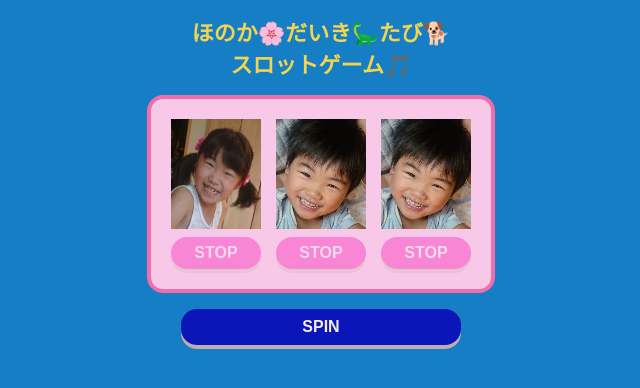
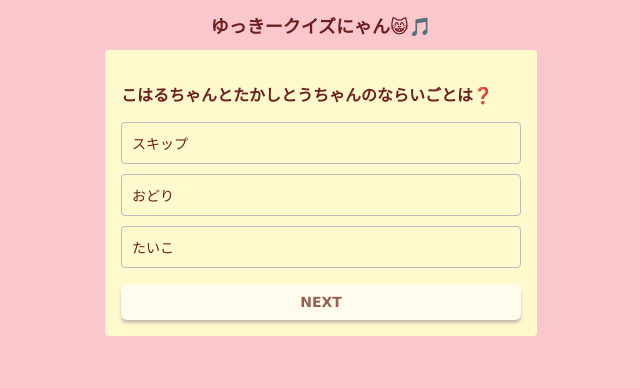
Before and after one commit to yukicyoco/honoka.github.io, a plain HTML site: page index.html in a window 1280 px wide. Shown: the whole page, without its empty margins (319-959 px from the left). Drawn offline with Linux system fonts and the light colour scheme.

Commit message:
Add files via upload

```diff
--- a/css/styles.css
+++ b/css/styles.css
@@ -1,68 +1,126 @@
 body {
-  background: rgb(22, 126, 196);
-  font-size: 16px;
-  color: rgb(46, 7, 7);
-  font-weight: bold;
-  font-family: Arial, Helvetica, sans-serif ;
+  background: rgb(250, 199, 205);
+  font-size: 14px;
+  color: rgb(109, 30, 30);
+  font-family: Verdana, Geneva, Tahoma, sans-serif;
 }
 
 h1 {
-color: rgb(241, 212, 79);
-text-align: center;
-font-size: 22px;
+  text-align: center;
+  font-size: 18px;
+}
+.container {
+  width: 400px;
+  margin: 8px auto; /* センターよせ */
+  background: lemonchiffon;
+  border-radius: 4px;
+  padding: 16px;
+  position: relative;
 }
 
- main {
-  width: 300px;
-  background: rgb(248, 200, 232);
-  padding: 20px;
-  border: 4px solid hsl(332, 85%, 69%);
-  border-radius: 16px;
-  margin: 16px auto;/* 中央揃え */
-  display: flex;/* 横並べ */
-  justify-content: space-between;/*　それぞれのパネルの間をあける */
- }
+#question {
+  margin-bottom: 16px;
+  font-size: 16px;
+  font-weight: bold;
+}
 
-.panel img {
-  width: 90px;
-  height: 110px;
-  margin-bottom: 4px;  /* 下のボタンとスペースあける*/
+#choices {
+  list-style: none;
+  padding: 0;
+  margin-bottom: 16px;
+}
+
+#choices >li {
+  border: 1px solid rgb(189, 188, 188);
+  border-radius: 4px;
+  padding: 10px;
+  margin-bottom: 10px;
+  cursor: pointer;
+}
+
+#choices > li:hover{
+  background: pink;
+}
+
+#choices > li.correct {
+  background: rgb(219, 168, 253);
+  border-color: rgb(188, 111, 252);
+  color: rgb(59, 4, 70);
+  font-weight: bold;
+}
+
+#choices > li.correct::after {
+  content: '... あってるにゃぁ～😸🎵';
+
 }
 
 
-.stop {
-  cursor: pointer;
-  width: 90px;
-  height: 32px;
-  background: rgb(250, 70, 196);
-  box-shadow: 0 4px 0 rgb(216, 192, 196);
-  border-radius: 30px;
-  line-height: 32px;
-  text-align: center;
-  color: rgb(245, 235, 235);
-  user-select: none;
+#choices > li.wrong {
+  background: rgb(219, 253, 168);
+  border-color: rgb(163, 212, 196);
+  color: rgb(4, 70, 48);
+  font-weight: bold;
 }
 
-#spin {
-  cursor: pointer;
-  width: 280px;
-  height: 36px;
-  background: rgb(11, 22, 184);
-  box-shadow: 0 4px 0 rgb(194, 172, 176);
-  border-radius: 16px;
-  line-height: 36px;
-  text-align: center;
-  color: rgb(245, 235, 235);
-  user-select: none;
-  /* ボタンを中央に */
-  margin: 0 auto;
+#choices > li.wrong::after {
+  content: '... ちがうにゃ😹💦';
 }
 
-.unmatched {
-  opacity: 0.5;
+#btn {
+  background: rgb(240, 132, 222);
+  padding: 10px;
+  border-radius: 6px;
+  text-align: center;
+  font-weight: bold;
+  box-shadow: 0 3px 3px 0 rgb(199, 181, 184);
 }
 
-/* スピンボタン押したらもう押せないように */
-.inactive {
-  opacity: 0.5;
+#result > a {
+  background: rgb(248, 62, 217);
+  padding: 10px;
+  border-radius: 6px;
+  text-align: center;
+  font-weight: bold;
+  box-shadow: 0 3px 3px 0 rgb(199, 181, 184);
 }
+
+/* #btn:hover {
+  background: rgb(241, 90, 221); */
+
+#btn.disabled {
+  background: rgb(255, 254, 251);
+  box-shadow: 0 3px 3px 0 rgb(180, 164, 166);
+  opacity: 0.7;
+}
+
+#result {
+  position: absolute;
+  font-weight: bold;
+  font-size: large;
+  text-align: center;
+  color: rgb(247, 26, 210);
+  width:  300px;
+  background: rgb(247, 173, 247);
+  padding: 30px;
+  box-shadow: rgb(189, 189, 189);
+  top: 80px;
+  left: 0;
+  right: 0;
+  margin: 0 auto;
+  border-radius: 25px;
+  transition: 0.4s;
+}
+
+#result.hidden {
+  transform: translateY(-500px);
+}
+
+
+#result > p {
+  font-size: 24px;
+}
+#result > a {
+  display: block;
+  color: rgb(54, 2, 2);
+  text-decoration: none;
+}
--- a/index.html
+++ b/index.html
@@ -1,33 +1,24 @@
 <!DOCTYPE html>
 <html lang="ja">
   <head>
-  <meta charset="UTF-8">
-  <meta http-equiv="X-UA-Compatible" content="IE=edge">
-  <meta name="viewport" content="width=device-width, initial-scale=1.0">
-  <title>🎵ほのか🌸だいき🦕たび🐕</title>
-  <link rel="stylesheet" href="css/styles.css">
+    <meta charset="UTF-8" />
+    <meta http-equiv="X-UA-Compatible" content="IE=edge" />
+    <meta name="viewport" content="width=device-width, initial-scale=1.0" />
+    <link rel="stylesheet" href="css/styles.css" />
+    <title>ゆっきークイズ🎵</title>
   </head>
   <body>
-  <h1>ほのか🌸だいき🦕たび🐕<br>スロットゲーム🎵 </h1>
-  <main>
-    <!-- <section class="panel">
-      <img src="">
-      <div class="stop">STOP</div>
+    <h1>ゆっきークイズにゃん😸🎵</h1>
+    <section class="container">
+      <p id="question"></p>
+      <ul id="choices"></ul>
+      <div id="btn" class="disabled">NEXT</div>
+      <section id="result" class="hidden">
+        <p></p>
+        <!-- Score: 3 / 3消す -->
+        <a href="">またするにゃん😺❓</a>
       </section>
-
-    <section class="panel">
-      <img src="img/cherry.png">
-      <div class="stop">STOP</div>
     </section>
-
-    <section class="panel">
-      <img src="img/seven.png">
-      <div class="stop">STOP</div>
-    </section>  ★JSでsection追加したので削除★-->
-  </main>
-
-  <div id ="spin">SPIN</div>
-
 
     <script src="js/main.js"></script>
   </body>
--- a/js/main.js
+++ b/js/main.js
@@ -1,123 +1,107 @@
 'use strict';
+{
+  const question = document.getElementById('question');
+  const choices = document.getElementById('choices');
+  const btn = document.getElementById('btn');
+  const result = document.getElementById('result');
+  const scoreLabel = document.querySelector('#result > p');// スコア
 
-{
+  const quizSet = shuffle([
+    {q: 'ゆっきーのおとうとは❓', c: ['ひろくん', 'だいきくん', 'たんじろう']},
+    {q: 'こはるちゃんとたかしとうちゃんのならいごとは❓', c: ['たいこ', 'おどり', 'スキップ']},
+    {q: 'ほのかちゃんとさくらちゃんはなんねんせい❓', c: ['1ねんせい', '３ねんせい', 'おひさまぐみ']},
+    {q: 'ひろくんちにいたいぬのなまえは❓', c: ['たび', 'ける', 'いのすけ']},
+    {q: 'ほのかちゃんのおとうとのなまえは❓', c: ['だいき', 'げんき', 'うっきー']},
+    {q: 'こはるちゃんのいもうとのなまえは❓', c: ['さくらちゃん', 'すみれちゃん', 'チューリップちゃん']},
+    {q: 'ゆっきーのねこのなまえは❓', c: ['まいける', 'ねこまる', 'まいけるねこ']},
+    {q: 'ほのかちゃんのだいすきなえほんは❓', c: ['まいごになったねこのタビー', 'かがみ', 'あんぱんまん']},
+    {q: 'ほのかちゃんたちのみょうじは❓', c: ['じょうこう', 'いきいき', 'ねこまる']},
+    {q: 'ほのかちゃんのだいすきなむしは❓', c: ['ちょうちょ', 'か', 'せみ']},
+    {q: 'ほのかちゃんのだいすきなぺっとは❓', c: ['ねこ', 'いぬ', 'ごりら']},
+    {q: 'ほのかちゃんのかいたいぺっとは❓', c: ['ねこ', 'いぬ', 'かに']},
+    {q: 'ほのかちゃんのうちはなんかいだて❓', c: ['3かいだて', '10かいだて', '100かいだて']},
+    {q: 'ほのかちゃんのだいすきなげーむは❓', c: ['まいくら', 'まいく', 'まくら']},
+  　{q: 'ほのかちゃんはかんじはなんこかける❓', c: ['6こ', '3こ', '100こ']},
+    // {q: '★❓', c: ['★', '★', '★']},
+    {q: 'ほのかちゃんのママのなまえは❓', c: ['みゆき', 'みゆっきー', 'もゆき']},
+    {q: '「わたしはほのかちゃんです」をえいごでいうと❓', c: ['I am HONOKA', 'You are HONOKA', 'Are you HONOKA?']}
+]);
 
-class Panel {
-  constructor() {
-    const section = document.createElement('section');
-    section.classList.add('panel');
+//変数の定義
+  let currentNum = 0;
+  let isAnswered;
+  let score = 0;
 
-    this.img = document.createElement('img');
-    // this.img.src = 'img/seven.png';★リロードする度にランダムなイメージを↓
-    this.img.src = this.getRandomImage();
+    function shuffle(arr) {
 
-    this.timeoutId = undefined;
+      for (let i = arr.length - 1 ; i > 0; i--) {
+        const j = Math.floor(Math.random() * (i + 1));
+      [arr[j],arr[i]] = [arr[i],arr[j]];
+      }
 
+      return arr;
+    }
 
-    this.stop = document.createElement('div');
-    this.stop.textContent = 'STOP';
-    this.stop.classList.add('stop','inactive');//spin押してない時はinactive
+  function checkAnswer(li){
+    // if(isAnswered === true) {
+  if (isAnswered) {
+      return;
+    }
 
-    //ストップボタンの作動追加
-    this.stop.addEventListener('click', () => {
-      if(this.stop.classList.contains('inactive')) {
-        return;
-      }
-      this.stop.classList.add('inactive');
-      clearTimeout(this.timeoutId);
+    isAnswered = true;
 
-      panelsLeft--;
+    if(li. textContent === quizSet[currentNum].c[0]){
+      li.classList.add('correct');
+      score++; //正解の時にスコアを一つふやす
+    }else{
+      li.classList.add('wrong');
+    }
 
-      if (panelsLeft === 0) {
-        checkResult();
-        spin.classList.remove('inactive');//何度も遊べるように
-        panelsLeft = 3;
-      }
-    });
+    btn.classList.remove('disabled');
 
-    //imgとstopをsectionの子要素として追加/
-    section.appendChild(this.img);
-    section.appendChild(this.stop);
-
-    const main = document.querySelector('main');
-    //mainにsection追加//
-    main.appendChild(section);
-    //ここを記述したら、htmlのmainの「section」内容をすべて削る
   }
 
-    getRandomImage() {
-      const images = [
-        'img/ほのかaa.jpg',
-        'img/だいきaa.jpg',
-        'img/たびaa.jpg',
-      ];
-      return images[Math.floor(Math.random() * images.length)];
-    }
+  function setQuiz() {
+    isAnswered = false;
 
-  spin() {
-    this.img.src =this.getRandomImage();
-    //スピンの処理を一定時間ごとに繰り返す処理
-    this.timeoutId = setTimeout(() => {
-      this.spin();
-    },50);
+  question.textContent = quizSet[currentNum].q;
+
+  //次の問題に進んだら前の問題を削除
+  while(choices.firstChild) {
+    choices.removeChild(choices.firstChild);
   }
 
-  isUnmatched(p1, p2) {
-  // if (this.img.src !== p1.img.src && this.img.src !== p2.img.src){
-  //   return true;
-  // }else{
-  //   return false;
-  // }
-  return this.img.src !== p1.img.src && this.img.src !== p2.img.src;
+  const shuffledChoices = shuffle([...quizSet[currentNum].c]);
+  shuffledChoices.forEach(choice =>{
+    const li = document.createElement('li');
+    li.textContent = choice;
+    li.addEventListener('click', ()=>{
+        checkAnswer(li);
+    });
+    choices.appendChild(li);
+  });
+
+  if(currentNum === quizSet.length - 1) {
+    btn.textContent = 'なん点でしょうかにゃぁ😺❓';
+  }
   }
 
-unmatch() {
-  this.img.classList.add('unmatched');
-}
+  setQuiz();
 
-activate() {
-  this.img.classList.remove('unmatched');
-  this.stop.classList.remove('inactive');
-}
-}
-
-// パネル同士を比較する処理なのでpanelsの外に書く
-//他の２枚とマッチしなかった場合
-  function checkResult() {
-    if (panels[0].isUnmatched(panels[1], panels[2])) {
-      panels[0].unmatch();
-    }
-    if (panels[1].isUnmatched(panels[0], panels[2])) {
-      panels[1].unmatch();
-    }
-    if (panels[2].isUnmatched(panels[0], panels[1])) {
-      panels[2].unmatch();
-    }
-  }
-
-
-  const panels = [
-    //panelインスタンスの生成→今回定数にする必要はないので直接
-    //ここの操作で画面に要素が追加され画像が表示される
-    new Panel(),
-    new Panel(),
-    new Panel(),
-  ];
-
-  //あといくつ動いているパネルが残っているか変数で保持
-    let panelsLeft = 3;
-
-
-  const spin = document.getElementById('spin');
-  spin.addEventListener('click',() => {
-    //inactiveがついていたらそれ以上の処理をしないように
-  if(spin.classList.contains('inactive')) {
+  //未回答状態だとNextボタンを押せないように
+  btn.addEventListener('click', () => {
+    if(btn.classList.contains('disabled')) {
       return;
     }
-    spin.classList.add('inactive');
-    panels.forEach(panel => {
-      panel.activate();
-    panel.spin();
-    });
+    btn.classList.add('disabled');
+
+    if (currentNum === quizSet.length - 1){
+      // console.log(`Score: ${score} / ${quizSet.length}`); //何個中何個正解🎵てきな
+      scoreLabel.textContent = `Score: ${score} / ${quizSet.length}`; //何個中何個正解🎵てきな
+      result.classList.remove('hidden'); //スコア
+    }else{
+      currentNum++;
+      setQuiz();
+    }
   });
 }
```
Lines whose indentation alone changed are shown as unchanged.
